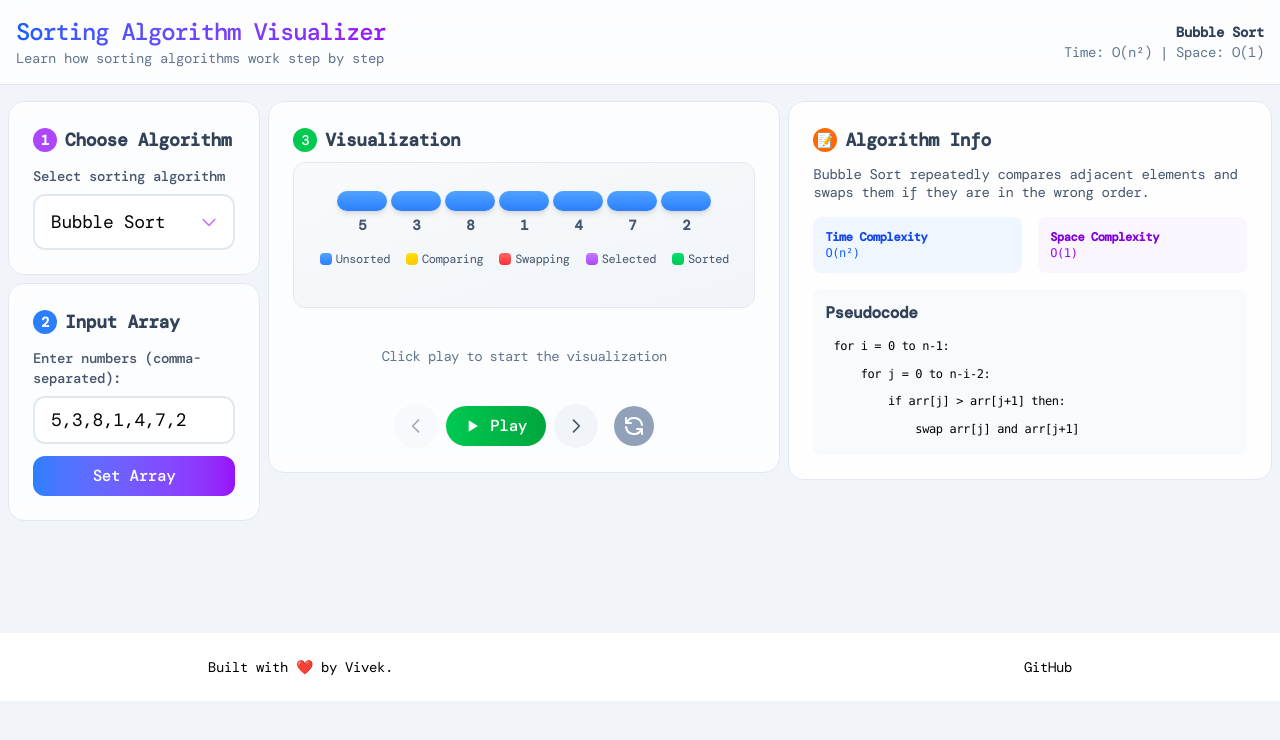
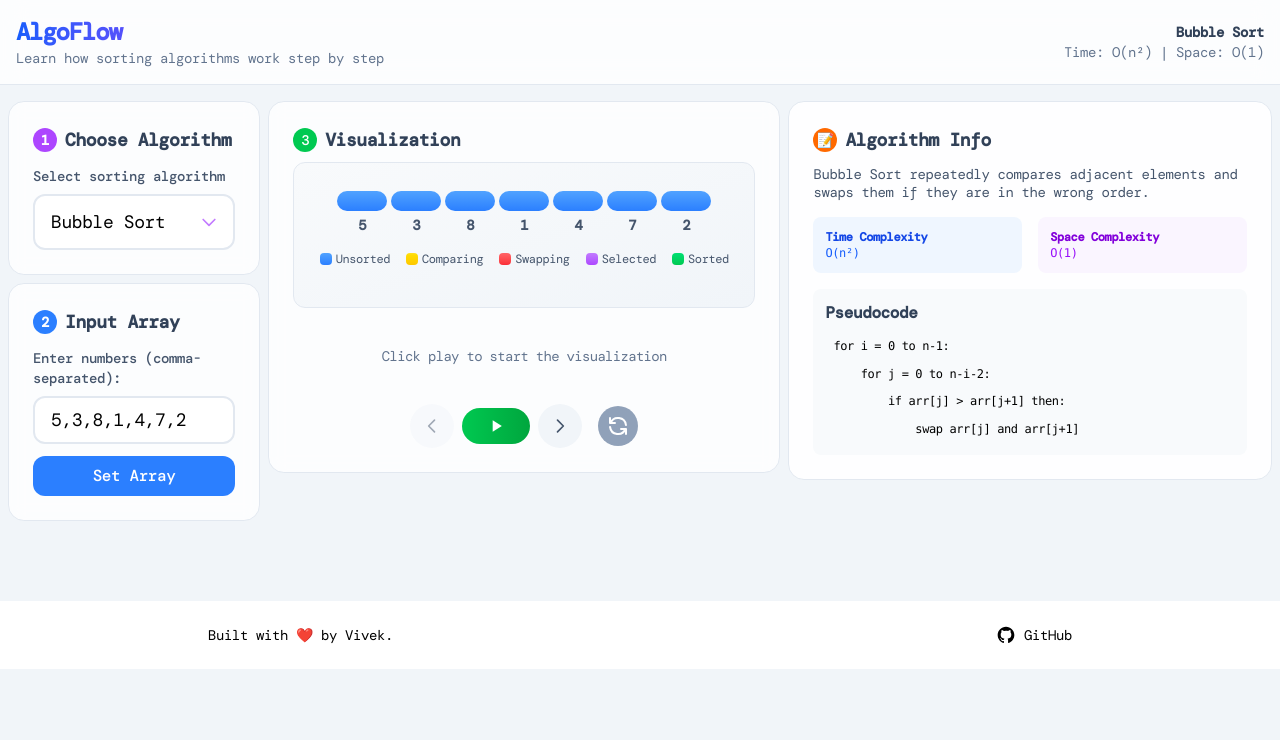
Before and after one commit to bvvivek6/Algoflow, a React (Vite) app: page / in a window 1280 px wide. Shown: the top 740 px of the page. Built offline with nearby package versions, Linux system fonts and the light colour scheme; a web font is replaced by a local one.

Commit message:
Refactor: update project name and improve input validation in components

```diff
--- a/src/App.jsx
+++ b/src/App.jsx
@@ -116,8 +116,8 @@
           <div className="flex items-center justify-between">
             <div className="flex items-center gap-3">
               <div>
-                <h1 className="text-lg md:text-2xl font-medium tracking-tighter bg-gradient-to-r from-blue-600 to-purple-600 bg-clip-text text-transparent">
-                  Sorting Algorithm Visualizer
+                <h1 className="text-lg md:text-2xl font-semibold tracking-tighter bg-gradient-to-r from-blue-600 to-purple-600 bg-clip-text text-transparent">
+                  AlgoFlow
                 </h1>
                 <p className="md:text-sm text-xs text-slate-500">
                   Learn how sorting algorithms work step by step
@@ -244,10 +244,22 @@
           </div>
         </div>
       </main>
-      <footer className="bg-white text-black py-6 mt-8 md:mt-20">
+      <footer className="bg-white text-black py-6 mt-8 md:mt-12">
         <div className="max-w-4xl mx-auto px-4 flex flex-col md:flex-row justify-between items-center">
           <div className="text-sm mb-4 md:mb-0">Built with ❤️ by Vivek.</div>
-          <div className="flex space-x-6 text-sm">
+          <div className="flex space-x-2 text-sm">
+            <svg
+              xmlns="http://www.w3.org/2000/svg"
+              viewBox="0 0 24 24"
+              fill="currentColor"
+              className="w-5 h-5"
+            >
+              <path
+                fillRule="evenodd"
+                d="M12 2C6.477 2 2 6.484 2 12.021c0 4.428 2.865 8.184 6.839 9.504.5.092.682-.217.682-.483 0-.237-.009-.868-.014-1.703-2.782.605-3.369-1.342-3.369-1.342-.454-1.155-1.11-1.463-1.11-1.463-.908-.62.069-.608.069-.608 1.004.07 1.532 1.032 1.532 1.032.892 1.53 2.341 1.088 2.91.832.092-.647.35-1.088.636-1.339-2.221-.253-4.555-1.113-4.555-4.951 0-1.093.39-1.988 1.029-2.688-.103-.253-.446-1.272.098-2.65 0 0 .84-.27 2.75 1.025A9.564 9.564 0 0 1 12 6.844c.85.004 1.705.115 2.504.337 1.909-1.295 2.748-1.025 2.748-1.025.546 1.378.202 2.397.1 2.65.64.7 1.028 1.595 1.028 2.688 0 3.847-2.337 4.695-4.566 4.944.359.309.678.92.678 1.855 0 1.338-.012 2.419-.012 2.749 0 .268.18.579.688.481C19.138 20.2 22 16.447 22 12.021 22 6.484 17.523 2 12 2Z"
+                clipRule="evenodd"
+              />
+            </svg>
             <a
               href="https://github.com/bvvivek6/"
               target="_blank"
--- a/src/components/InputArray.jsx
+++ b/src/components/InputArray.jsx
@@ -17,6 +17,10 @@
       .filter((n) => !isNaN(n));
     if (arr.length === 0) {
       setError("Please enter at least one valid number.");
+      return;
+    }
+    if (arr.length > 8) {
+      alert("Please enter a maximum of 10 numbers.");
       return;
     }
     setError("");
@@ -50,7 +54,7 @@
         </div>{" "}
         <button
           type="submit"
-          className="w-full bg-gradient-to-r from-blue-500 to-purple-600 text-white font-medium rounded-xl px-4 py-2 hover:from-blue-600 hover:to-purple-700 transform hover:scale-[1.02] transition-all duration-200"
+          className="w-full bg-blue-500 hover:bg-blue-700 text-white font-medium rounded-xl px-4 py-2"
         >
           Set Array
         </button>
--- a/src/components/Visualizer.jsx
+++ b/src/components/Visualizer.jsx
@@ -38,13 +38,13 @@
                   className="flex flex-col items-center gap-1 flex-1 max-w-[50px]"
                 >
                   <div
-                    className={`w-full rounded-full shadow-md transition-all duration-300 ease-in-out  transform ${
+                    className={`w-full rounded-full  transition-all duration-300 ease-in-out  transform ${
                       isSwapped
-                        ? "bg-gradient-to-t from-red-500 to-red-400 scale-110 shadow-lg"
+                        ? "bg-gradient-to-t from-red-500 to-red-400 scale-110 "
                         : isCompared
-                        ? "bg-gradient-to-t from-yellow-400 to-yellow-300 scale-105 shadow-md"
+                        ? "bg-gradient-to-t from-yellow-400 to-yellow-300 scale-105 "
                         : isSelected
-                        ? "bg-gradient-to-t from-purple-500 to-purple-400 scale-105 shadow-md"
+                        ? "bg-gradient-to-t from-purple-500 to-purple-400 scale-105 "
                         : isSorted
                         ? "bg-gradient-to-t from-green-500 to-green-400"
                         : "bg-gradient-to-t from-blue-500 to-blue-400"
@@ -168,7 +168,7 @@
         </button>
 
         <button
-          className={`px-4 py-2 w-[100px] rounded-full text-white font-medium transition-all duration-200 ${
+          className={`px-6 py-2  rounded-full text-white font-medium transition-all duration-200 ${
             isPlaying
               ? "bg-gradient-to-r from-red-500 to-red-600 hover:from-red-600 hover:to-red-700"
               : "bg-gradient-to-r from-green-500 to-green-600 hover:from-green-600 hover:to-green-700"
@@ -185,7 +185,6 @@
                 <path d="M8 5v14l11-7z" />
               </svg>
             )}
-            {isPlaying ? "Pause" : "Play"}
           </div>
         </button>
 
```
Also changed, not shown: 1 other file (tests, documents, lock files or other folders).
